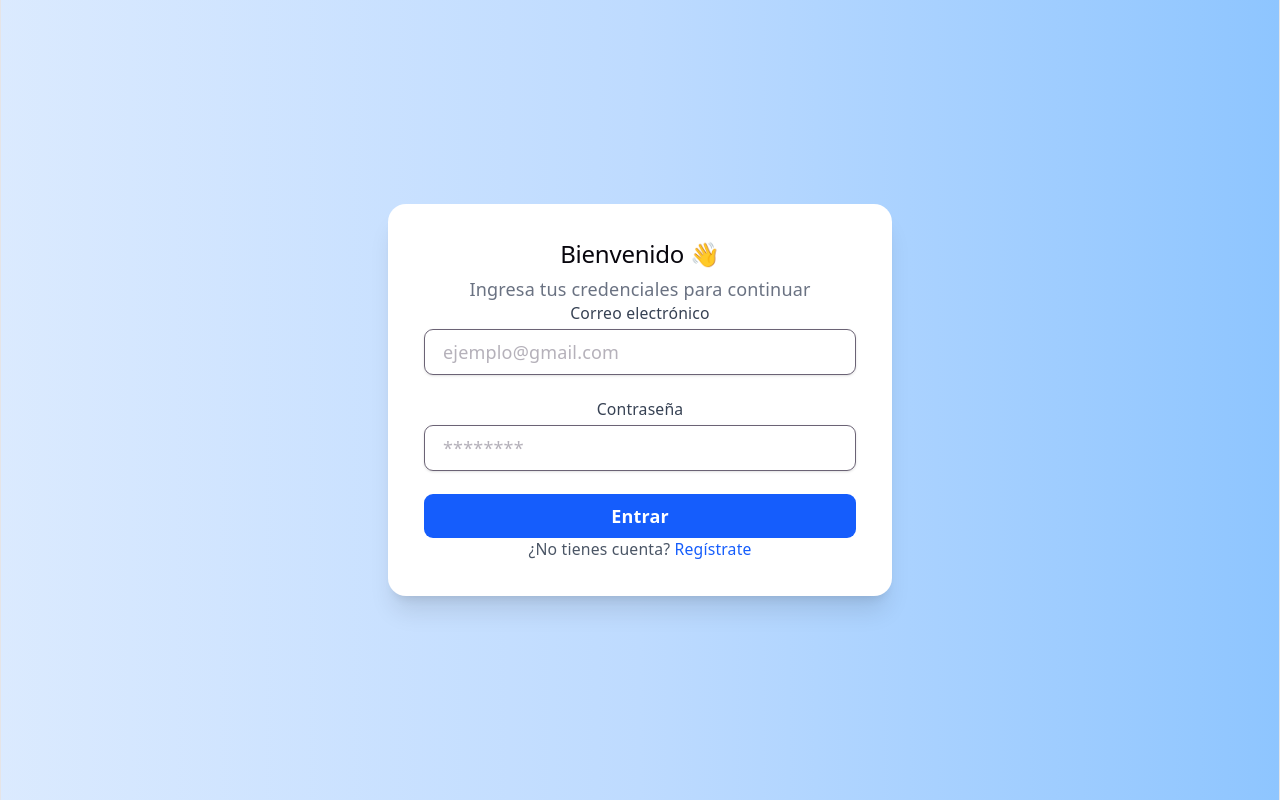
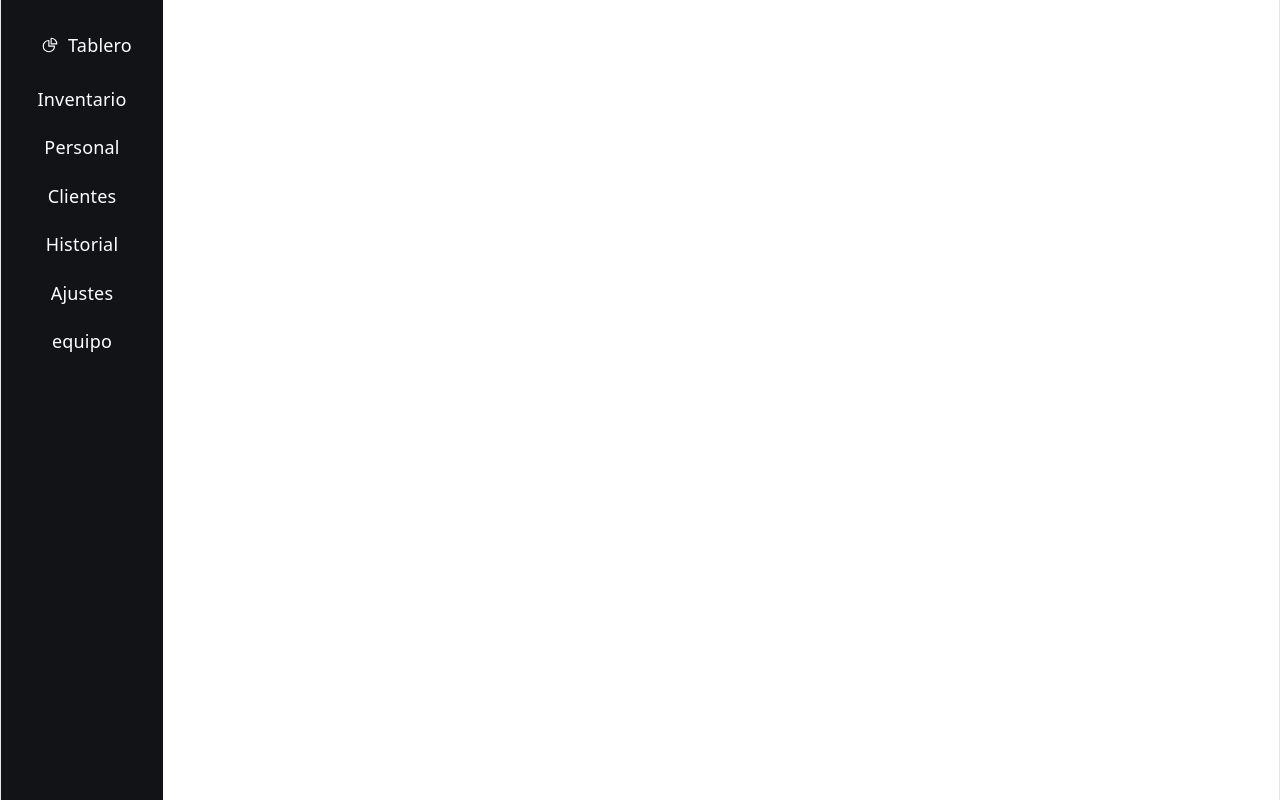
Before and after one commit to haiderTor/formativo, a React (Vite) app in the folder frontend/: page / in a window 1280 px wide. Built offline with nearby package versions, Linux system fonts and the light colour scheme.

Commit message:
Ajuste de renderizado de router y navegacion

```diff
--- a/frontend/src/App.jsx
+++ b/frontend/src/App.jsx
@@ -1,7 +1,8 @@
 // App.jsx
 import { BrowserRouter, Routes, Route } from "react-router-dom";
+import Principal from "./components/principal/principal.jsx";
 import LoginPage from "./components/login/login.jsx";
-import Tablero from "./components/principal/principal.jsx";
+import Tablero from "./components/tablero/tablero.jsx";
 import Personal from "./components/login/personal/personal.jsx";
 import Clientes from "./components/clientes/clientes.jsx";
 import EquipoForm from "./components/equipo/equipo.jsx";
@@ -12,11 +13,16 @@ function App() {
         <div className="flex flex-row min-h-screen bg-gray-100">
         <BrowserRouter>
             <Routes>
-            <Route path="/" element={<LoginPage />} />
-            <Route path="/tablero" element={<Tablero />} />
-            <Route path="/personal" element={<Personal />} />
-            <Route path="/clientes" element={<Clientes />} />
-            <Route path="/equipo" element={<EquipoForm />} />
+    {/* Ruta independiente para login */}
+                <Route path="/login" element={<LoginPage />} />
+
+    {/* Layout con Nav + Outlet */}
+            <Route path="/" element={<Principal />}>
+                <Route path="tablero" element={<Tablero />} />
+                <Route path="personal" element={<Personal />} />
+                <Route path="clientes" element={<Clientes />} />
+                <Route path="equipo" element={<EquipoForm />} />
+            </Route>
             </Routes>
         </BrowserRouter>
         </div>
--- a/frontend/src/components/inventario/inventario.jsx
+++ b/frontend/src/components/inventario/inventario.jsx
@@ -0,0 +1,7 @@
+export default function Inventario() {
+    return (
+        <div>
+            <h1>Inventario</h1>
+        </div>
+    );
+}
--- a/frontend/src/components/principal/principal.jsx
+++ b/frontend/src/components/principal/principal.jsx
@@ -1,45 +1,57 @@
-import { NavLink } from "react-router-dom";
+import { NavLink, Outlet } from "react-router-dom";
 
 export default function Navegacion() {
     return (
-        <nav className="bg-blue-600 text-white px-6 py-4 shadow-md">
-        <ul className="flex flex-col space-y-4">
+        <div className="flex flex-row w-full h-screen bg-[#121316]">
+            <nav className="text-white w-36 p-6">
+            <ul className="flex flex-col space-y-5">
                 <li>
-            <NavLink to="/tablero" className={({ isActive }) => isActive ? "font-bold underline" : ""}>
+                <NavLink to="/tablero" className={({ isActive }) => (isActive ? "font-bold " : "") + "flex flex-row items-center justify-center"} >
+                    <svg xmlns="http://www.w3.org/2000/svg" fill="none" viewBox="0 0 24 24" strokeWidth={1.5} stroke="currentColor" className="w-4 m-2">
+                        <path strokeLinecap="round" strokeLinejoin="round" d="M10.5 6a7.5 7.5 0 1 0 7.5 7.5h-7.5V6Z" />
+                        <path strokeLinecap="round" strokeLinejoin="round" d="M13.5 10.5H21A7.5 7.5 0 0 0 13.5 3v7.5Z" />
+                    </svg>
                     Tablero
                 </NavLink>
                 </li>
                 <li>
-            <NavLink to="/inventario" className={({ isActive }) => isActive ? "font-bold underline" : ""}>
+                <NavLink to="/inventario" className={({ isActive }) => isActive ? "font-bold" : ""}>
                     Inventario
                 </NavLink>
                 </li>
                 <li>
-            <NavLink to="/personal" className={({ isActive }) => isActive ? "font-bold underline" : ""}>
+                <NavLink to="/personal" className={({ isActive }) => isActive ? "font-bold " : ""}>
                     Personal
                 </NavLink>
                 </li>
                 <li>
-            <NavLink to="/clientes" className={({ isActive }) => isActive ? "font-bold underline" : ""}>
+                <NavLink to="/clientes" className={({ isActive }) => isActive ? "font-bold " : ""}>
                     Clientes
                 </NavLink>
                 </li>
                 <li>
-            <NavLink to="/historial" className={({ isActive }) => isActive ? "font-bold underline" : ""}>
+                <NavLink to="/historial" className={({ isActive }) => isActive ? "font-bold " : ""}>
                     Historial
                 </NavLink>
                 </li>
                 <li>
-            <NavLink to="/ajustes" className={({ isActive }) => isActive ? "font-bold underline" : ""}>
+                <NavLink to="/ajustes" className={({ isActive }) => isActive ? "font-bold " : ""}>
                     Ajustes
                 </NavLink>
                 </li>
                 <li>
-            <NavLink to="/equipo" className={({ isActive }) => isActive ? "font-bold underline" : ""}>
+                <NavLink to="/equipo" className={({ isActive }) => isActive ? "font-bold " : ""}>
                     equipo
                 </NavLink>
                 </li>
             </ul>
             </nav>
+
+            <div className="flex-1 p-6 bg-white">
+                <Outlet />
+            </div>
+
+
+        </div>
     );
 }
--- /dev/null
+++ b/frontend/src/components/tablero/tablero.jsx
@@ -0,0 +1,7 @@
+export default function Tablero() {
+    return (
+        <div>
+            <h1>Tablero</h1>
+        </div>
+    );
+}
```
Lines whose indentation alone changed are shown as unchanged.
